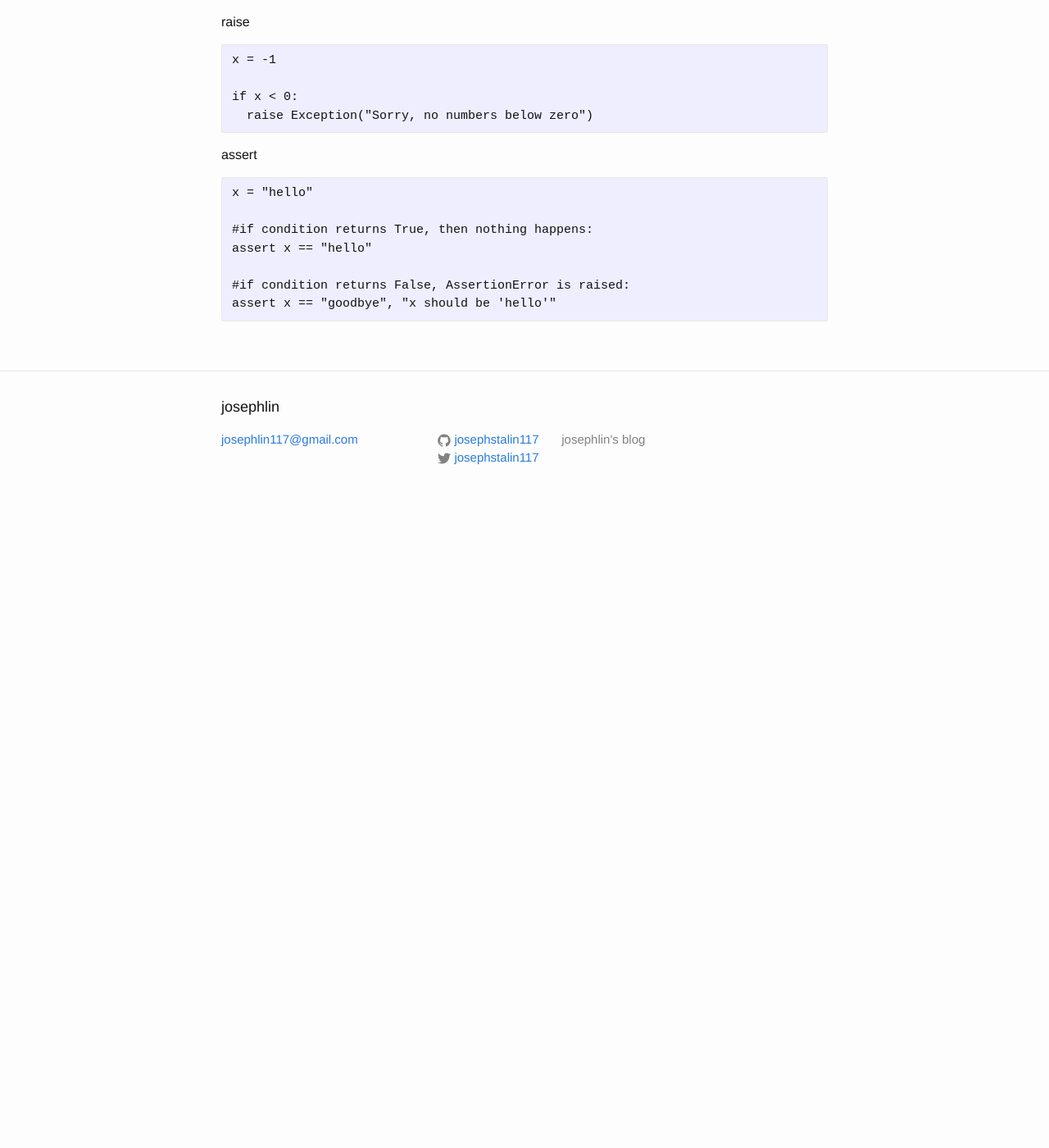
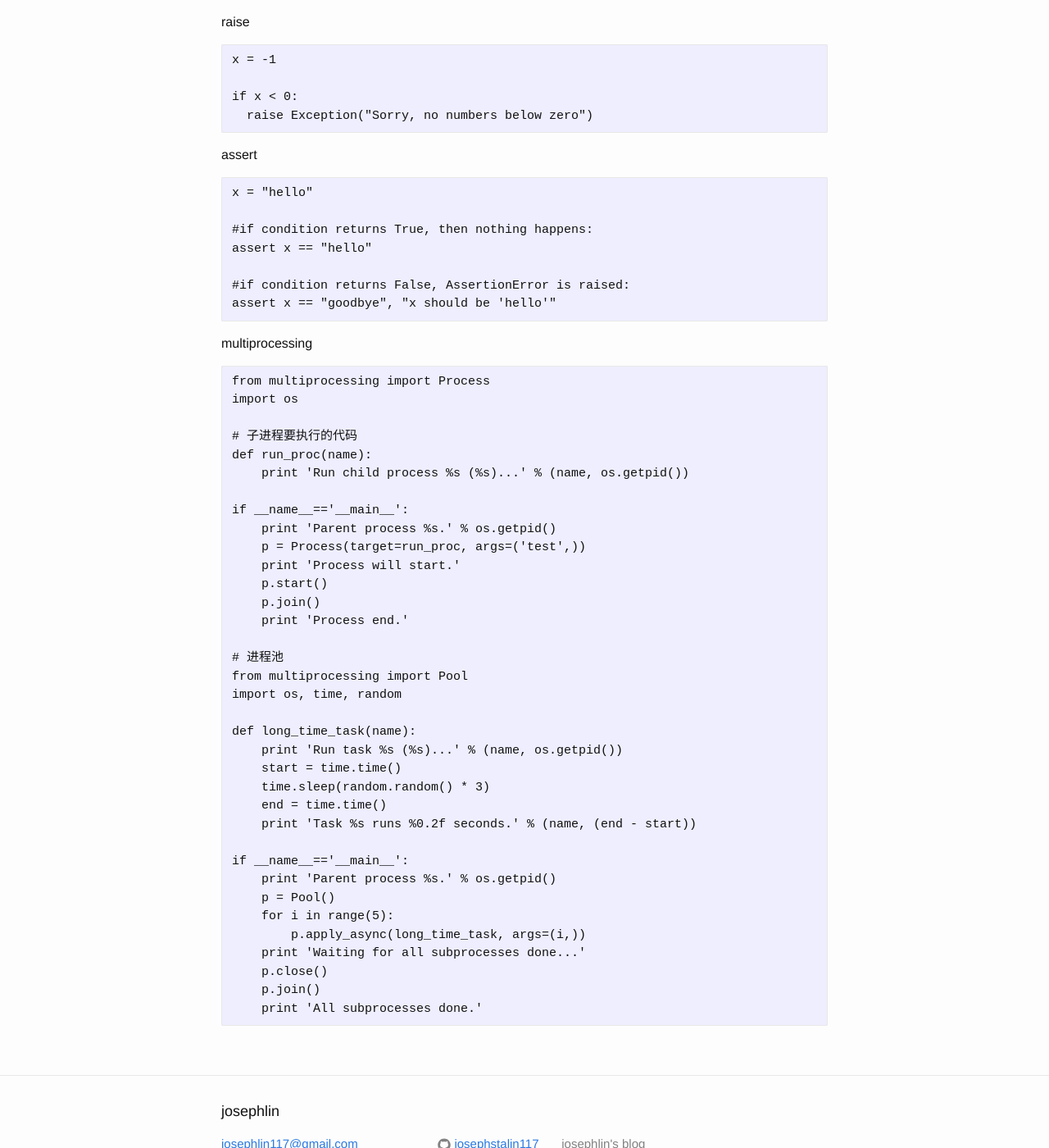
Before and after one commit to josephstalin117/josephstalin117.github.io, a Jekyll site: the page built from _posts/2017-08-10-python.markdown, in a window 1280 px wide and 1400 px high, scrolled down 18563 px. Shown: the whole window at 82% size. Built offline with Jekyll 4.4.1, drawn with Linux system fonts in a browser that asks for light colours; before the commit the page ends 19193 px from its top, so only the background shows below that.

````diff
--- a/_posts/2017-08-10-python.markdown
+++ b/_posts/2017-08-10-python.markdown
@@ -882,3 +882,42 @@
 #if condition returns False, AssertionError is raised:
 assert x == "goodbye", "x should be 'hello'"
 ```
+
+multiprocessing
+```
+from multiprocessing import Process
+import os
+
+# 子进程要执行的代码
+def run_proc(name):
+    print 'Run child process %s (%s)...' % (name, os.getpid())
+
+if __name__=='__main__':
+    print 'Parent process %s.' % os.getpid()
+    p = Process(target=run_proc, args=('test',))
+    print 'Process will start.'
+    p.start()
+    p.join()
+    print 'Process end.'
+
+# 进程池
+from multiprocessing import Pool
+import os, time, random
+
+def long_time_task(name):
+    print 'Run task %s (%s)...' % (name, os.getpid())
+    start = time.time()
+    time.sleep(random.random() * 3)
+    end = time.time()
+    print 'Task %s runs %0.2f seconds.' % (name, (end - start))
+
+if __name__=='__main__':
+    print 'Parent process %s.' % os.getpid()
+    p = Pool()
+    for i in range(5):
+        p.apply_async(long_time_task, args=(i,))
+    print 'Waiting for all subprocesses done...'
+    p.close()
+    p.join()
+    print 'All subprocesses done.'
+```
````
Also changed, not shown: _posts/2016-07-03-vim.markdown (+12 -6 lines), _posts/2021-4-29-python-docx.markdown (added, +58 -0 lines).
